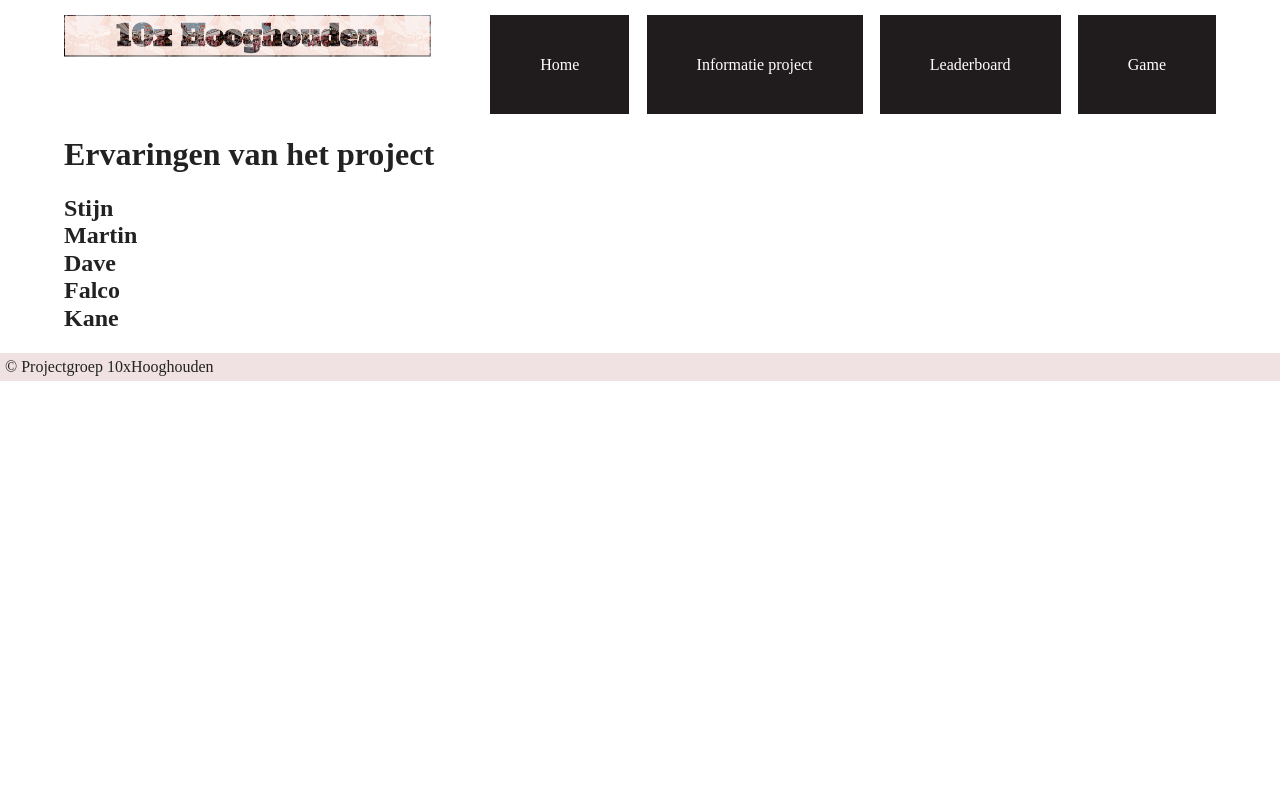
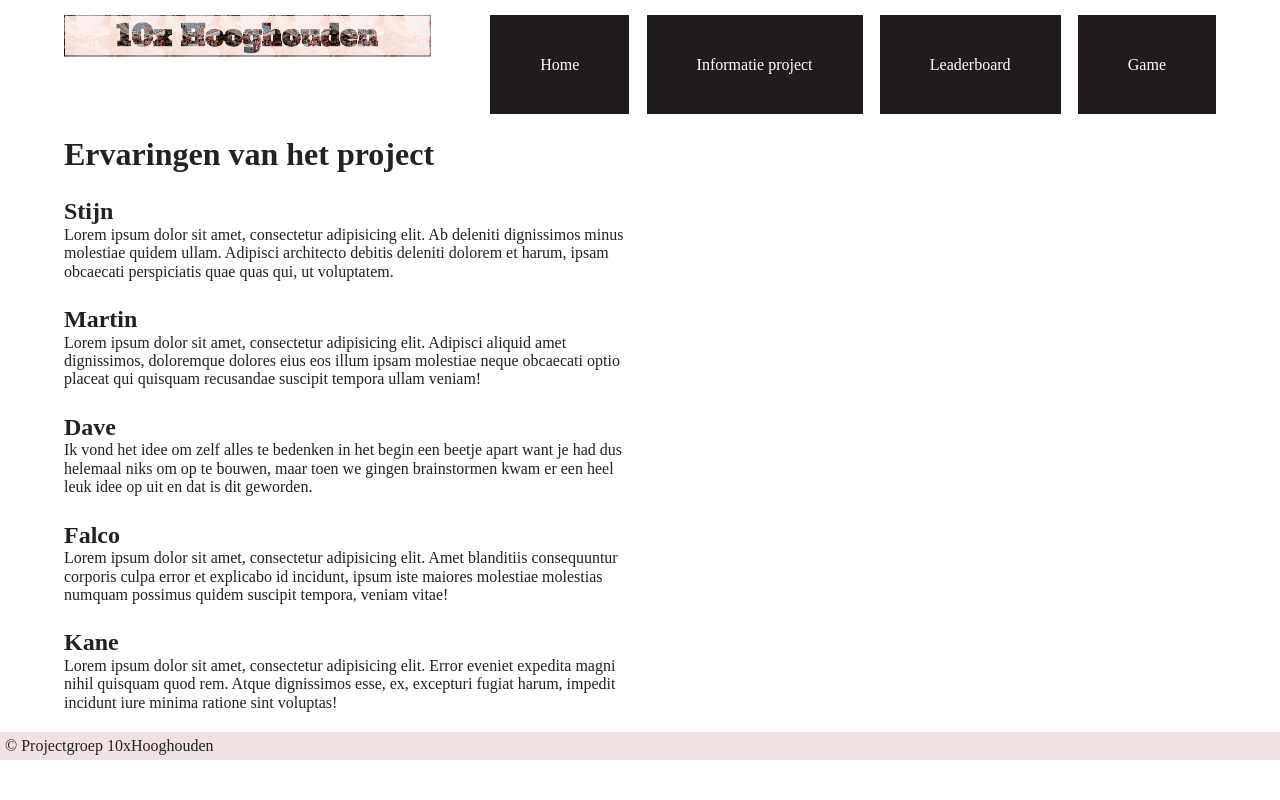
Before and after one commit to Daveskee/10xhooghouden, a PHP site: page /10xhooghouden2/infopage.php in a window 1280 px wide. Run offline with PHP 8.4, Linux system fonts and the light colour scheme; some libraries are stand-ins or nearby versions.

Commit message:
Update info-page

```diff
--- a/css/main.css
+++ b/css/main.css
@@ -227,6 +227,14 @@ a {
   border: #111111 solid 3px;
 }
 
+
+/* ==========================================================================
+   Informatie
+   ========================================================================== */
+.persoon{
+  margin-top: 25px;
+  max-width: 50%;
+}
 
 /* ==========================================================================
    Leaderboard
--- a/infopage.php
+++ b/infopage.php
@@ -11,23 +11,23 @@ require __DIR__ . '/header.php';?>
 
                 <div class="persoon perpos1">
                     <h2>Stijn</h2>
-                    <p></p>
+                    <p>Lorem ipsum dolor sit amet, consectetur adipisicing elit. Ab deleniti dignissimos minus molestiae quidem ullam. Adipisci architecto debitis deleniti dolorem et harum, ipsam obcaecati perspiciatis quae quas qui, ut voluptatem.</p>
                 </div>
                 <div class="persoon perpos2">
                     <h2>Martin</h2>
-                    <p></p>
+                    <p>Lorem ipsum dolor sit amet, consectetur adipisicing elit. Adipisci aliquid amet dignissimos, doloremque dolores eius eos illum ipsam molestiae neque obcaecati optio placeat qui quisquam recusandae suscipit tempora ullam veniam!</p>
                 </div>
                 <div class="persoon perpos3">
                     <h2>Dave</h2>
-                    <p></p>
+                    <p>Ik vond het idee om zelf alles te bedenken in het begin een beetje apart want je had dus helemaal niks om op te bouwen, maar toen we gingen brainstormen kwam er een heel leuk idee op uit en dat is dit geworden.</p>
                 </div>
                 <div class="persoon perpos4">
                     <h2>Falco</h2>
-                    <p></p>
+                    <p>Lorem ipsum dolor sit amet, consectetur adipisicing elit. Amet blanditiis consequuntur corporis culpa error et explicabo id incidunt, ipsum iste maiores molestiae molestias numquam possimus quidem suscipit tempora, veniam vitae!</p>
                 </div>
                 <div class="persoon perpos5">
                     <h2>Kane</h2>
-                    <p></p>
+                    <p>Lorem ipsum dolor sit amet, consectetur adipisicing elit. Error eveniet expedita magni nihil quisquam quod rem. Atque dignissimos esse, ex, excepturi fugiat harum, impedit incidunt iure minima ratione sint voluptas!</p>
                 </div>
 
             </div>
```
